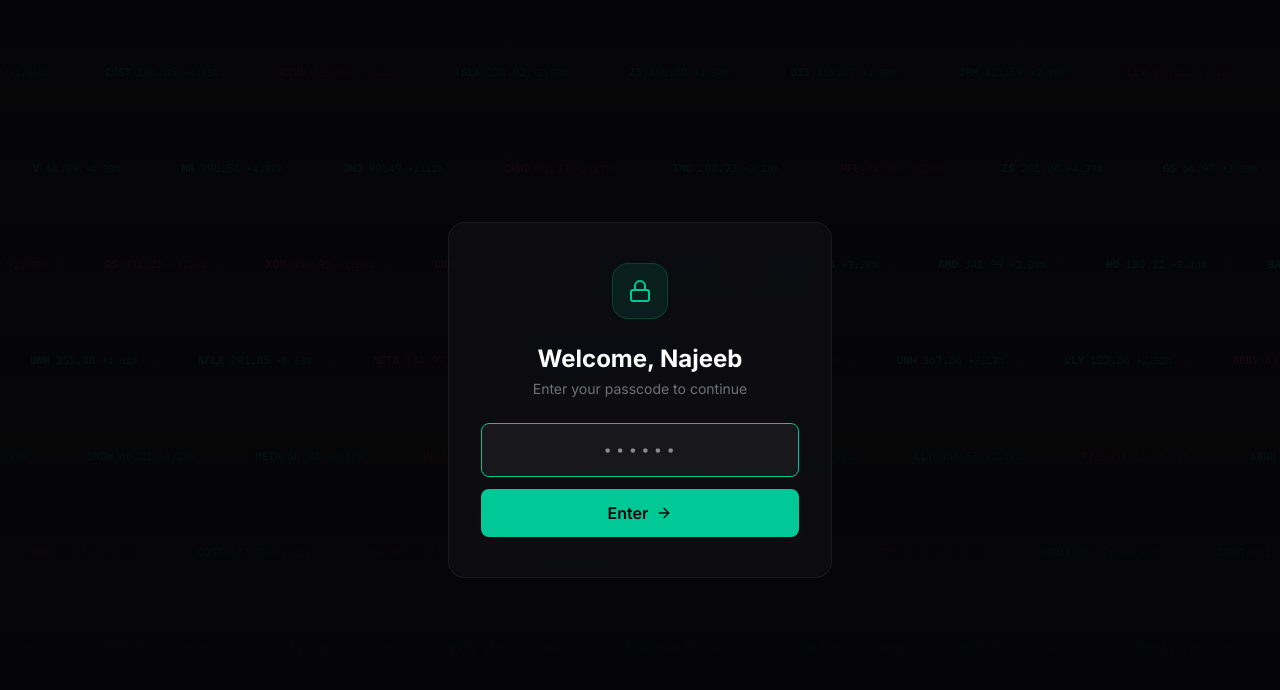
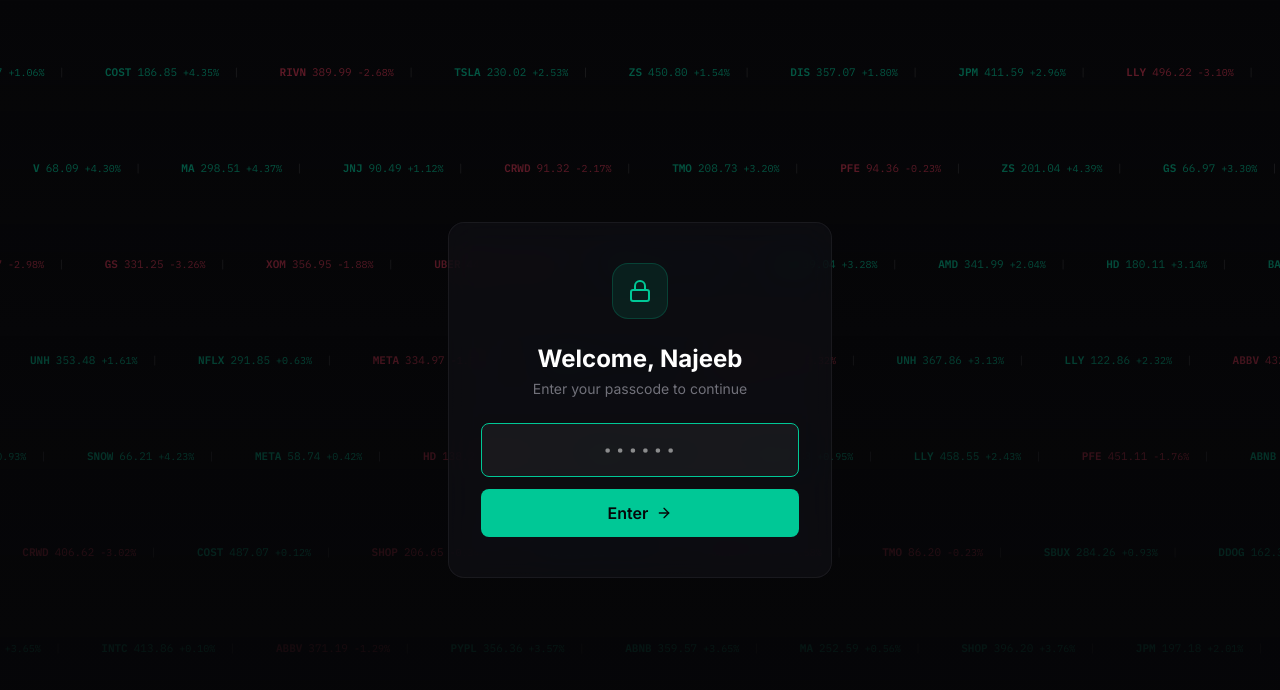
Before and after one commit to ramseyfarah2-dotcom/najeeb-options, a Next.js app: page / in a window 1280 px wide. Shown: the top 690 px of the page. Built offline with nearby package versions, Linux system fonts and the light colour scheme.

Commit message:
Brighten ticker tape to near-title visibility

```diff
--- a/components/PasswordGate.tsx
+++ b/components/PasswordGate.tsx
@@ -48,7 +48,7 @@ function TickerTape() {
       for (let j = 0; j < 12; j++) items.push(generateTicker())
       // Rows closer to center are more visible
       const distFromCenter = Math.abs(i - (rowCount - 1) / 2) / ((rowCount - 1) / 2)
-      const opacity = 0.15 + (1 - distFromCenter) * 0.2
+      const opacity = 0.55 + (1 - distFromCenter) * 0.25
       r.push({
         id: i,
         items,
@@ -76,12 +76,12 @@ function TickerTape() {
           {/* Duplicate items for seamless loop */}
           {[...row.items, ...row.items].map((item, j) => (
             <span key={j} className="inline-flex items-center gap-1.5 text-[11px]"
-              style={{ color: item.isUp ? 'rgba(0, 200, 150, 0.5)' : 'rgba(244, 63, 94, 0.4)' }}
+              style={{ color: item.isUp ? 'rgba(0, 200, 150, 0.85)' : 'rgba(244, 63, 94, 0.75)' }}
             >
               <span className="font-semibold">{item.ticker}</span>
               <span>{item.price}</span>
               <span className="text-[10px]">{item.changeStr}</span>
-              <span className="mx-2 text-white/10">|</span>
+              <span className="mx-2 text-white/20">|</span>
             </span>
           ))}
         </div>
```
